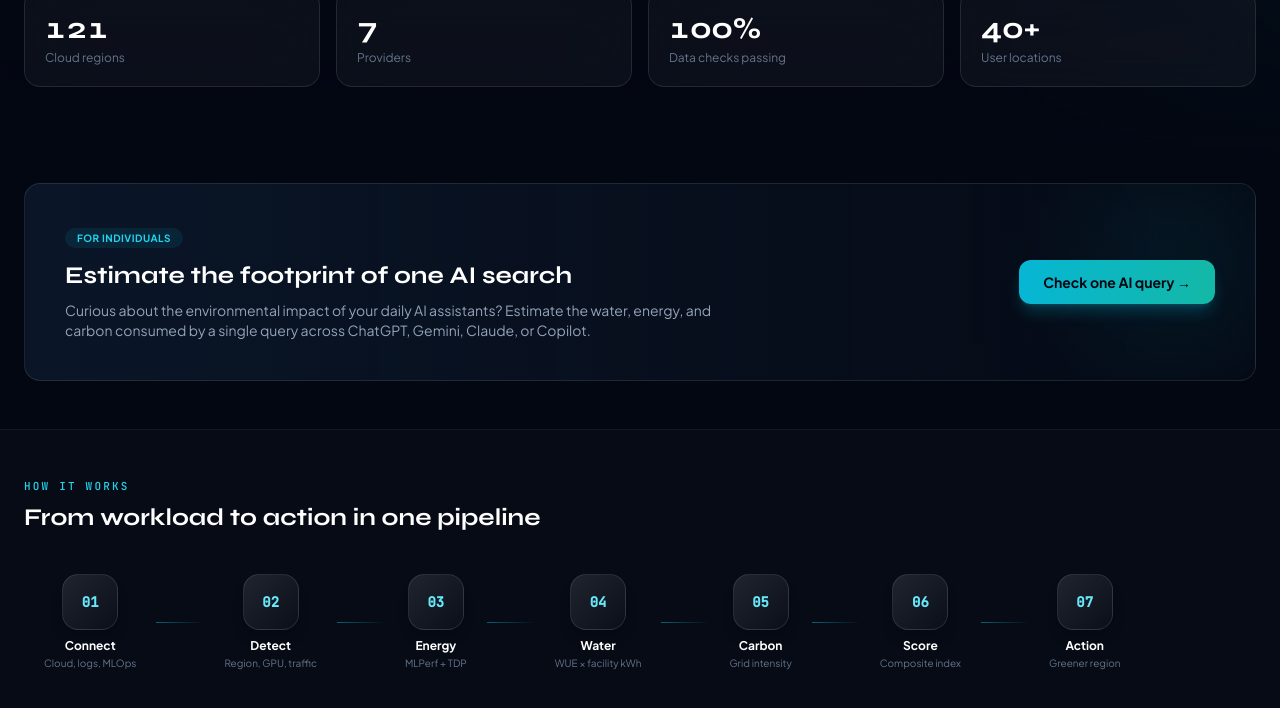
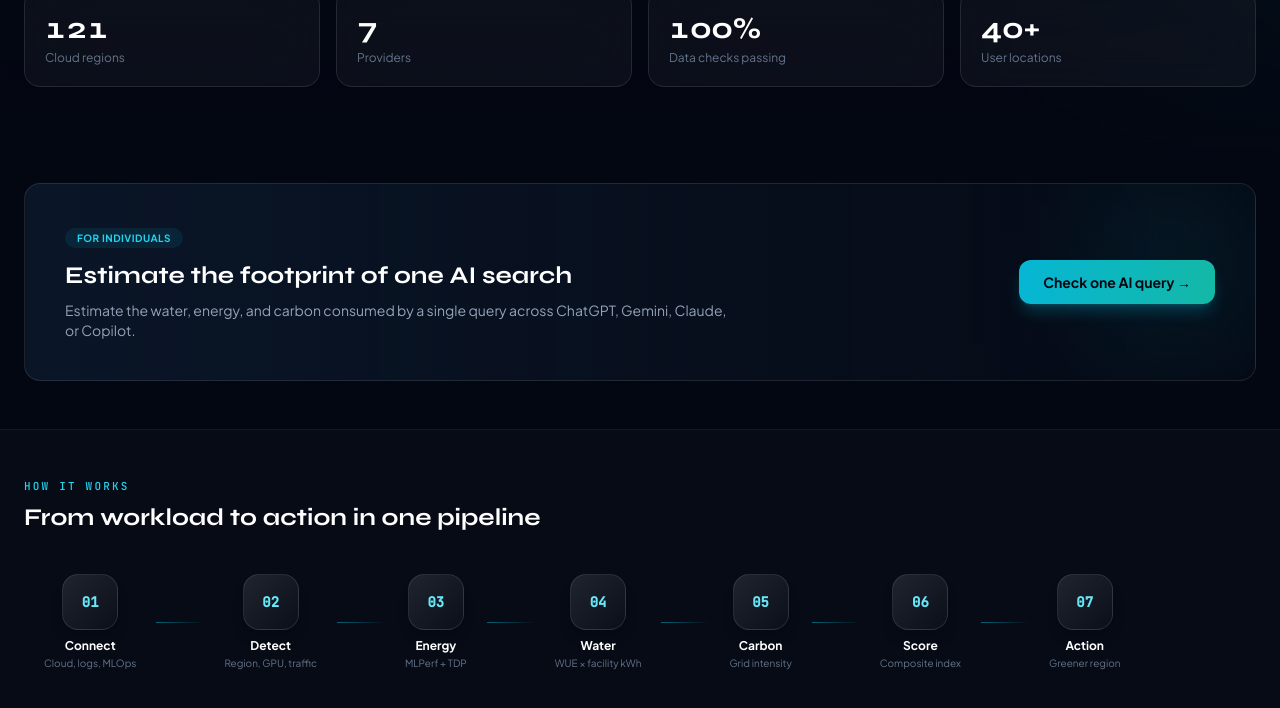
Before and after one commit to Gillcharu/HYDRA-WATCH, a React (Vite) app in the folder frontend/: page / in a window 1280 px wide. Shown: the part 627-1335 px from the top of the page. Built offline with nearby package versions, Linux system fonts and the light colour scheme; no server answers.

Commit message:
style: remove curious from individuals card description on homepage

```diff
--- a/frontend/src/pages/HomePage.tsx
+++ b/frontend/src/pages/HomePage.tsx
@@ -132,7 +132,7 @@ export function HomePage() {
                   Estimate the footprint of one AI search
                 </h2>
                 <p className="mt-2 max-w-2xl text-sm text-slate-400">
-                  Curious about the environmental impact of your daily AI assistants? Estimate the water, energy, and carbon consumed by a single query across ChatGPT, Gemini, Claude, or Copilot.
+                  Estimate the water, energy, and carbon consumed by a single query across ChatGPT, Gemini, Claude, or Copilot.
                 </p>
               </div>
               <Link to="/personal-estimator" className="btn-glow shrink-0">
```
